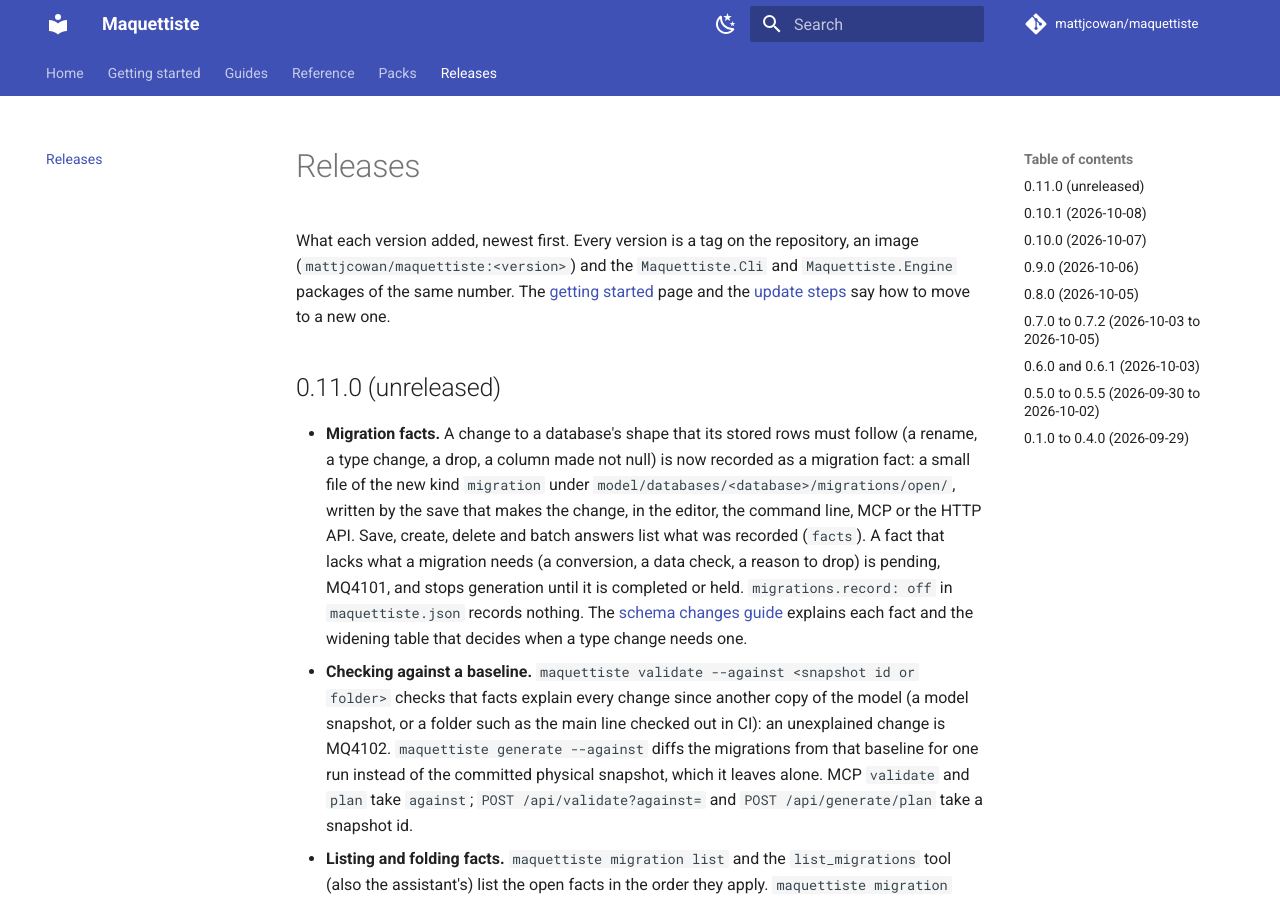
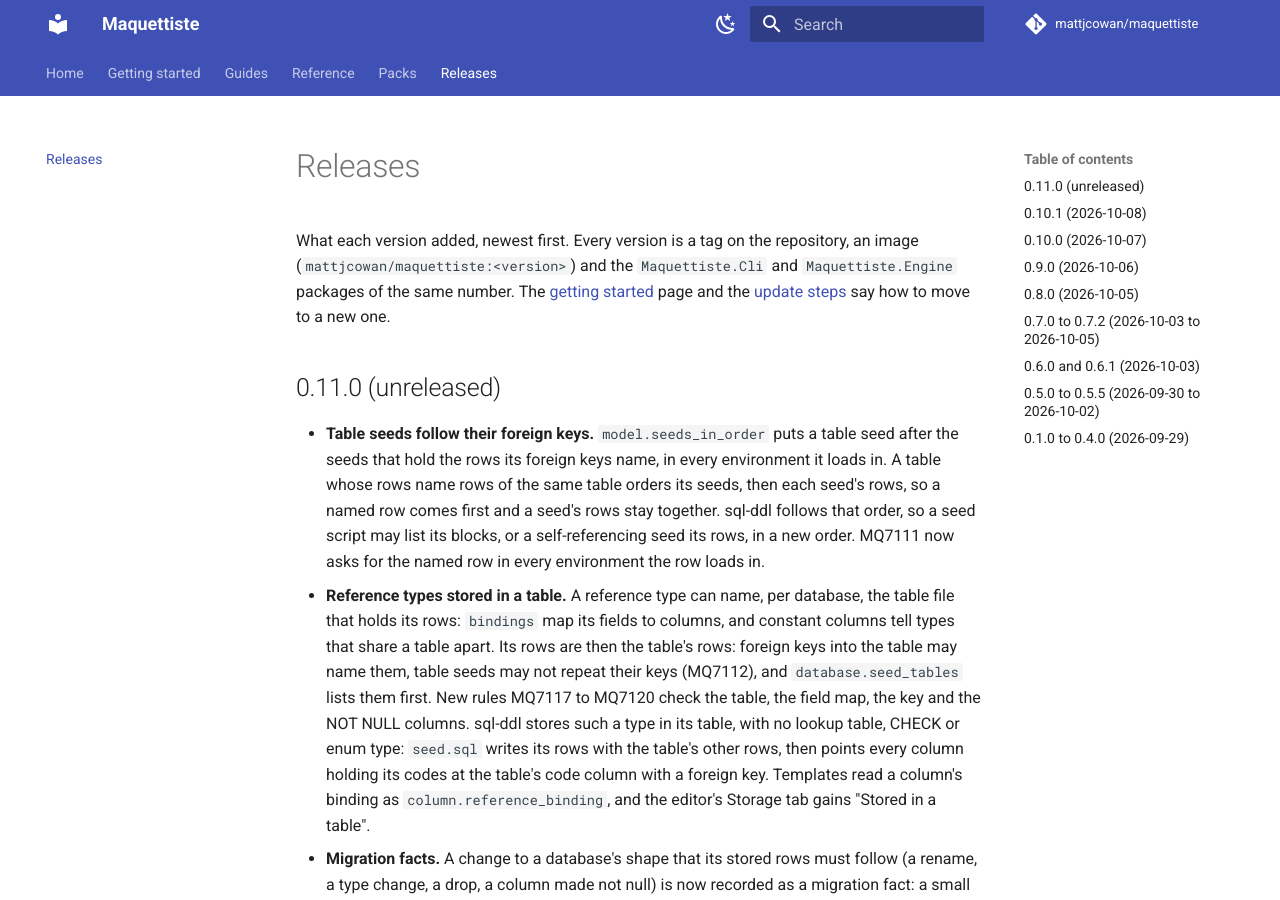
Before and after one commit to mattjcowan/maquettiste, an MkDocs documentation site: the page built from docs/releases.md, in a window 1280 px wide and 900 px high. Built offline with MkDocs 1.6.1 and Material for MkDocs 9.7.7, drawn with Linux system fonts in a browser that asks for light colours; comment, search, counter and statistics services are not loaded.

Commit message:
Add seed order and reference types stored in a table to the 0.11.0 notes

```diff
--- a/docs/releases.md
+++ b/docs/releases.md
@@ -7,6 +7,19 @@ one.
 
 ## 0.11.0 (unreleased)
 
+- **Table seeds follow their foreign keys.** `model.seeds_in_order` puts a table seed after the seeds that hold the
+  rows its foreign keys name, in every environment it loads in. A table whose rows name rows of the same table orders
+  its seeds, then each seed's rows, so a named row comes first and a seed's rows stay together. sql-ddl follows that
+  order, so a seed script may list its blocks, or a self-referencing seed its rows, in a new order. MQ7111 now asks
+  for the named row in every environment the row loads in.
+- **Reference types stored in a table.** A reference type can name, per database, the table file that holds its rows:
+  `bindings` map its fields to columns, and constant columns tell types that share a table apart. Its rows are then the
+  table's rows: foreign keys into the table may name them, table seeds may not repeat their keys (MQ7112), and
+  `database.seed_tables` lists them first. New rules MQ7117 to MQ7120 check the table, the field map, the key and the
+  NOT NULL columns. sql-ddl stores such a type in its table, with no lookup table, CHECK or enum type: `seed.sql`
+  writes its rows with the table's other rows, then points every column holding its codes at the table's code column
+  with a foreign key. Templates read a column's binding as `column.reference_binding`, and the editor's Storage tab
+  gains "Stored in a table".
 - **Migration facts.** A change to a database's shape that its stored rows must follow (a rename, a type change, a
   drop, a column made not null) is now recorded as a migration fact: a small file of the new kind `migration` under
   `model/databases/<database>/migrations/open/`, written by the save that makes the change, in the editor, the command
```
